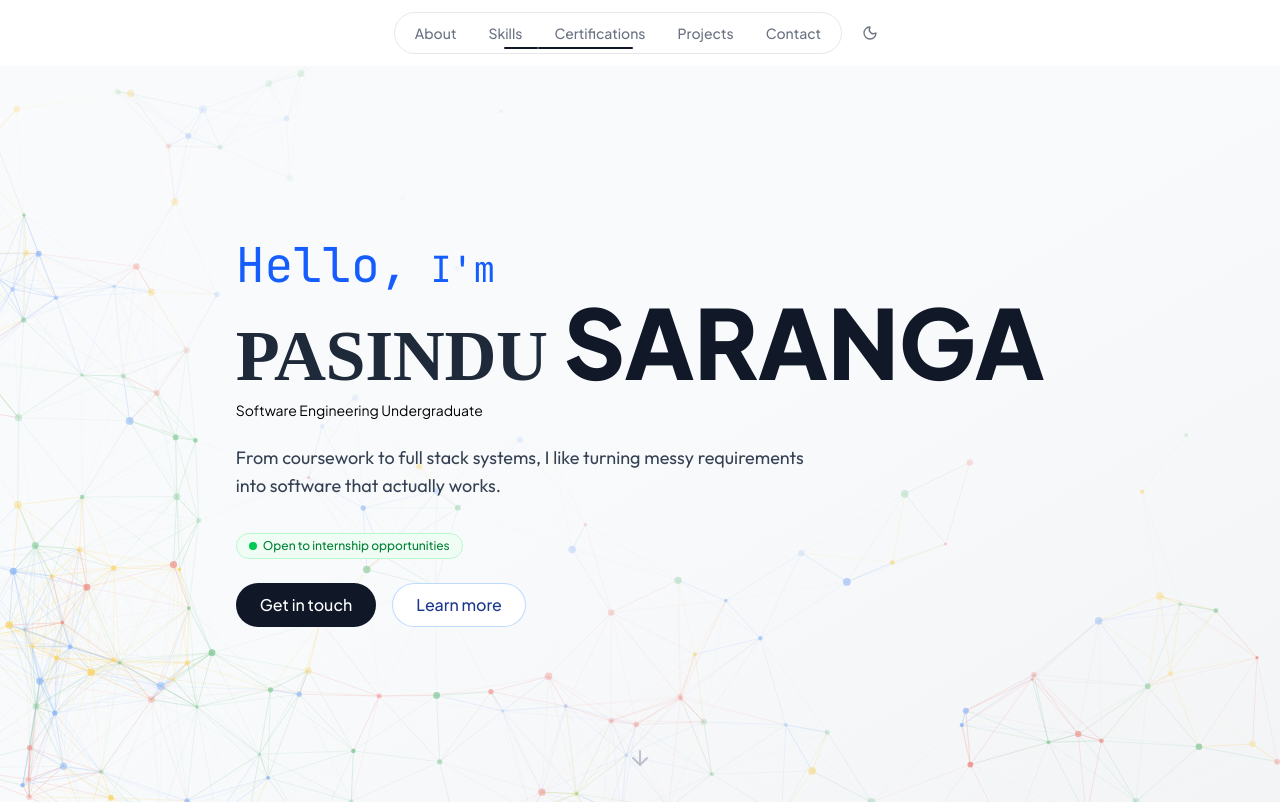
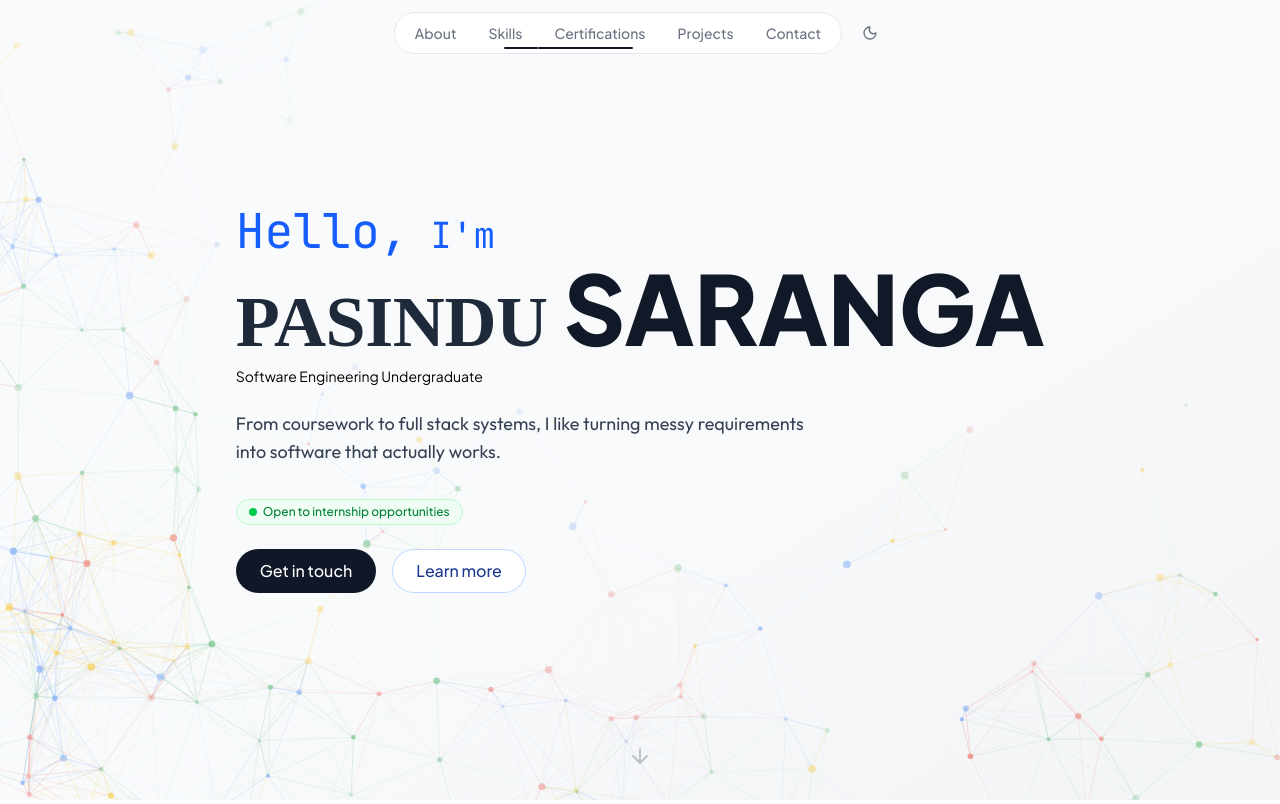
Before and after one commit to SAR4NGA/portfolio, a React (Vite) app: page / in a window 1280 px wide. Shown: the top 804 px of the page. Built offline with nearby package versions, Linux system fonts and the light colour scheme; a web font is replaced by a local one.

Commit message:
style(nav): change navbar to fixed positioning and hero to full viewport

```diff
--- a/src/components/Navbar.tsx
+++ b/src/components/Navbar.tsx
@@ -123,7 +123,7 @@ export default function Navbar() {
   }
 
   return (
-    <nav className="sticky top-0 z-50 pointer-events-none">
+    <nav className="fixed top-0 left-0 w-full z-50 pointer-events-none">
       <div className="relative mx-auto flex max-w-5xl items-center justify-center px-6 py-3">
 
         <div className="hidden items-center gap-3 md:flex">
--- a/src/pages/Home.tsx
+++ b/src/pages/Home.tsx
@@ -29,7 +29,7 @@ export default function Home() {
       {/* Hero */}
       <section
         ref={heroRef}
-        className="sticky top-0 z-0 flex min-h-[calc(100vh-4rem)] items-center overflow-x-hidden"
+        className="sticky top-0 z-0 flex min-h-screen items-center overflow-x-hidden"
       >
         {/* Base background */}
         <div className="absolute inset-0 bg-gradient-to-br from-gray-50 via-slate-50 to-gray-100 dark:from-[#0a0f1c] dark:via-[#0c1222] dark:to-[#0a0f1c]" />
```
